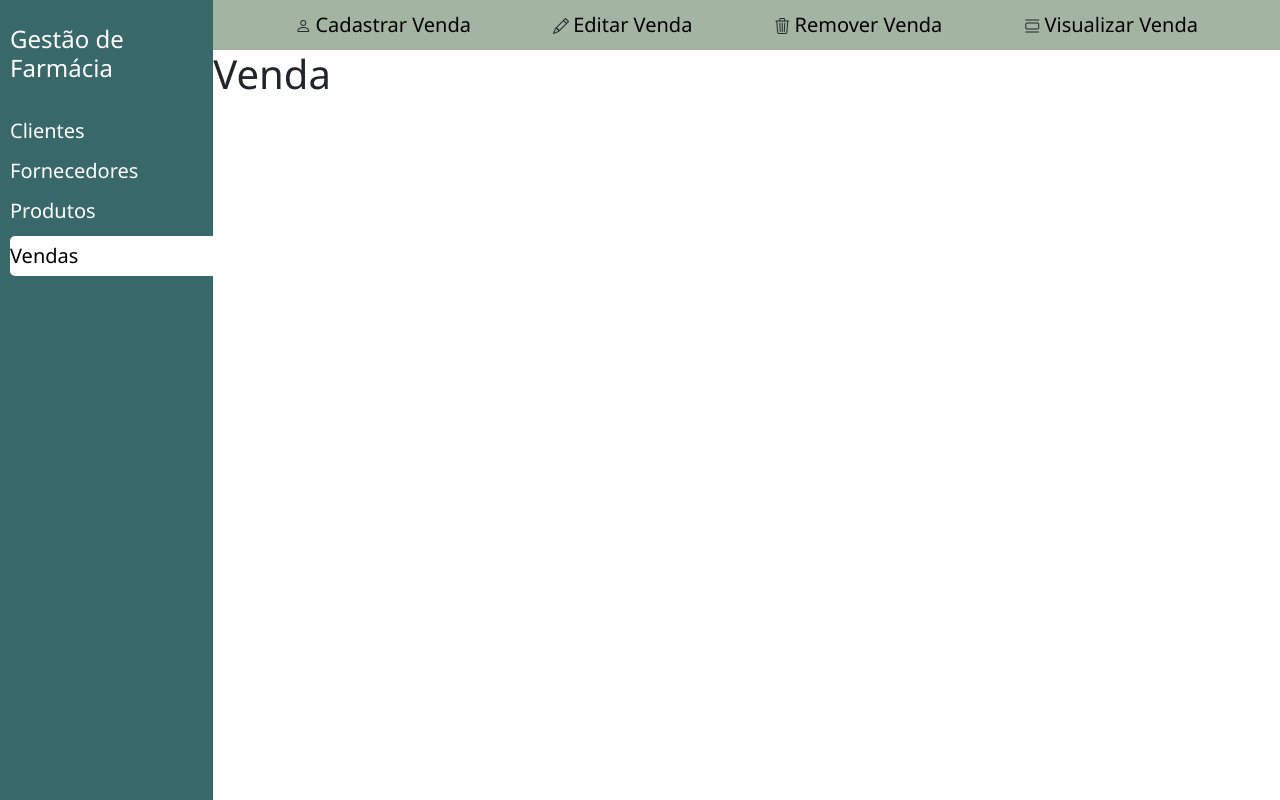
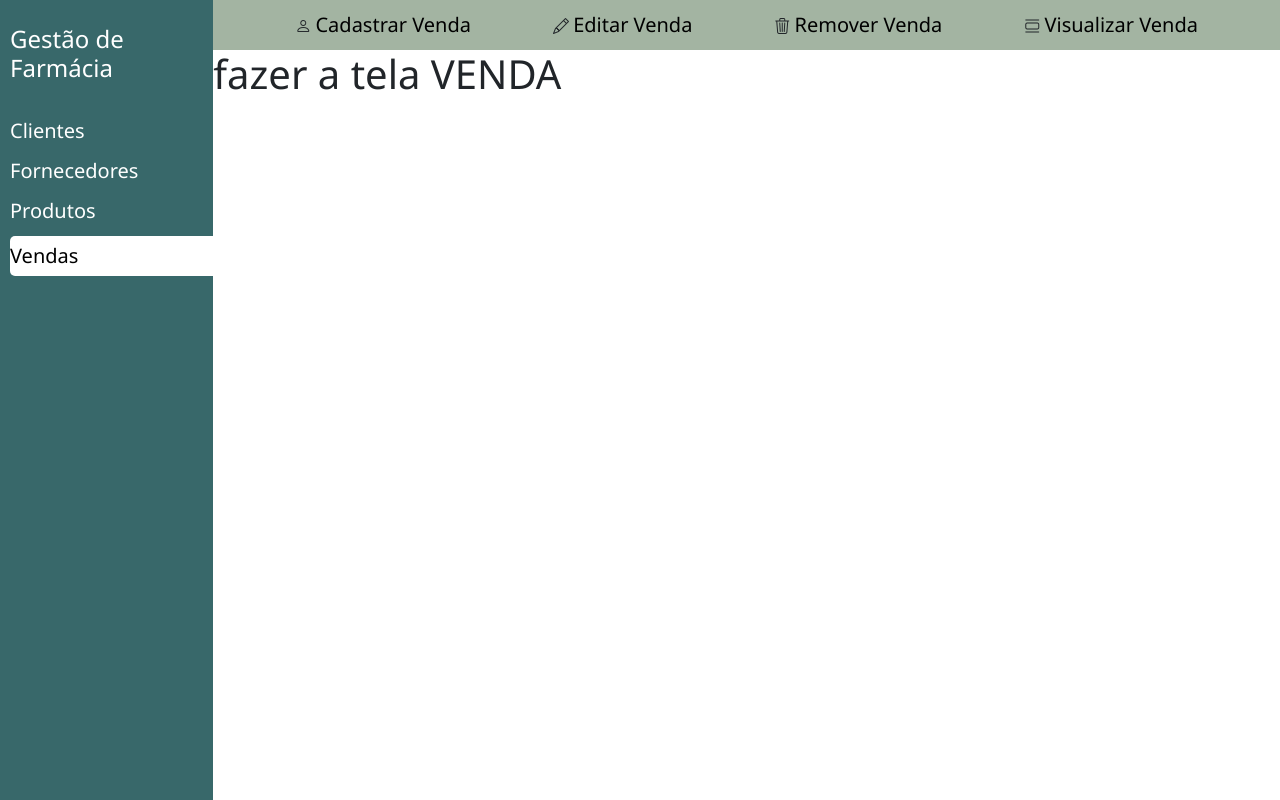
Before and after one commit to juliaborgess18/farmacia-les, a FastAPI app: page /venda in a window 1280 px wide. Run offline with FastAPI, Linux system fonts and the light colour scheme; some libraries are stand-ins or nearby versions.

Commit message:
correcao insert

```diff
--- a/deploy/create_tables.sql
+++ b/deploy/create_tables.sql
@@ -123,7 +123,7 @@ CREATE TABLE Venda (
 );
 
 CREATE TABLE ItemVenda (
-  qtd INT NOT NULL,
+  qtde INT NOT NULL,
   idVenda INT NOT NULL,
   idProduto INT NOT NULL,
   PRIMARY KEY (idVenda, idProduto),
--- a/src/main.py
+++ b/src/main.py
@@ -4,8 +4,8 @@ from fastapi.staticfiles import StaticFiles
 from fastapi.templating import Jinja2Templates
 from infrastructure.config.database import criar_bd
 
+criar_bd()
 app = FastAPI()
-criar_bd()
 templates = Jinja2Templates(directory="templates")
 app.mount(path="/static", app=StaticFiles(directory="static"), name="static")
 
--- a/src/templates/venda.html
+++ b/src/templates/venda.html
@@ -3,5 +3,8 @@
 {% block title %} Venda {% endblock %}
 
 {% block content %}
-<h1>Venda</h1>
+
+<h1>fazer a tela VENDA</h1>
+<!-- fazer a tela -->
+
 {% endblock %}
```
